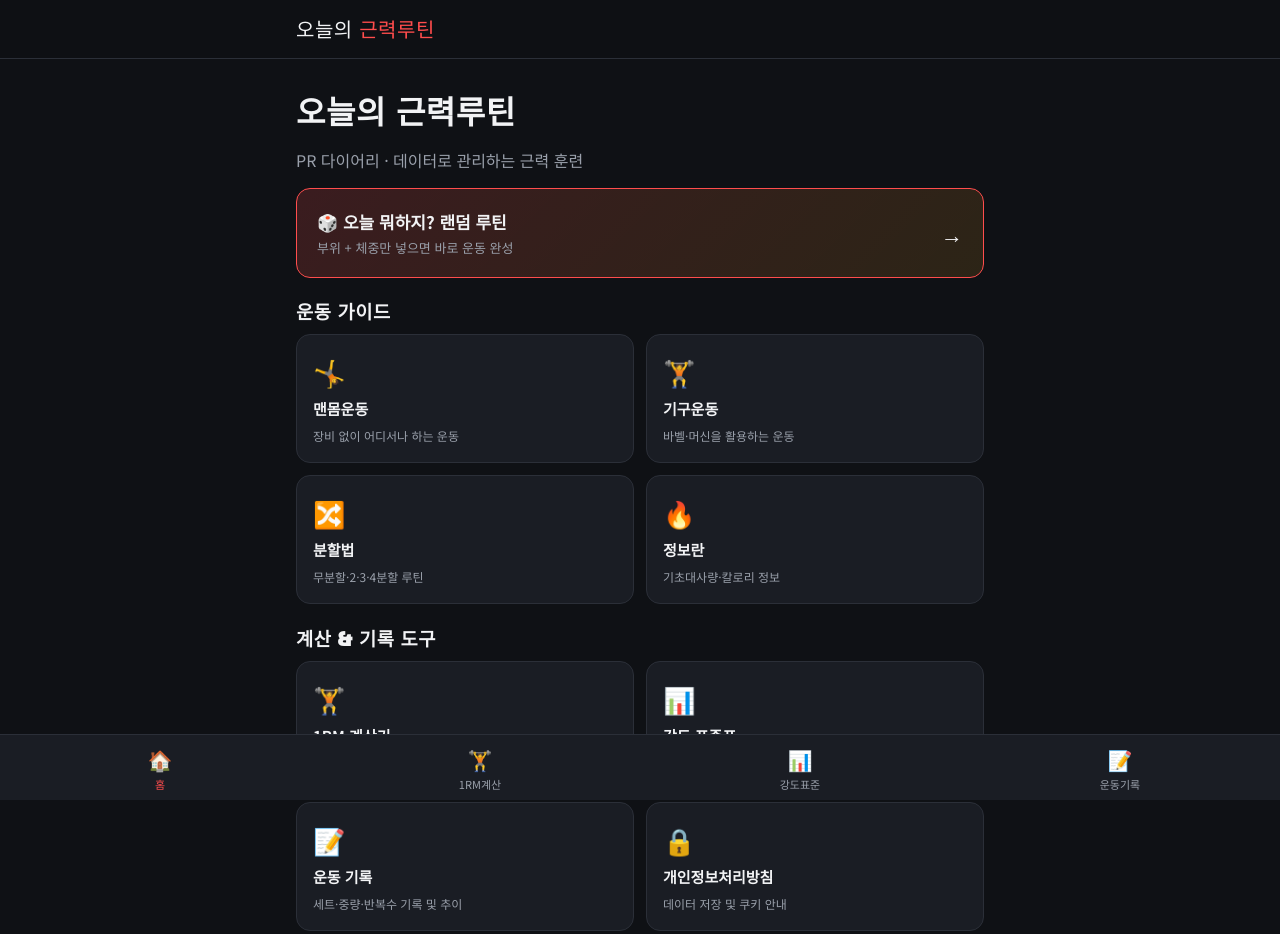
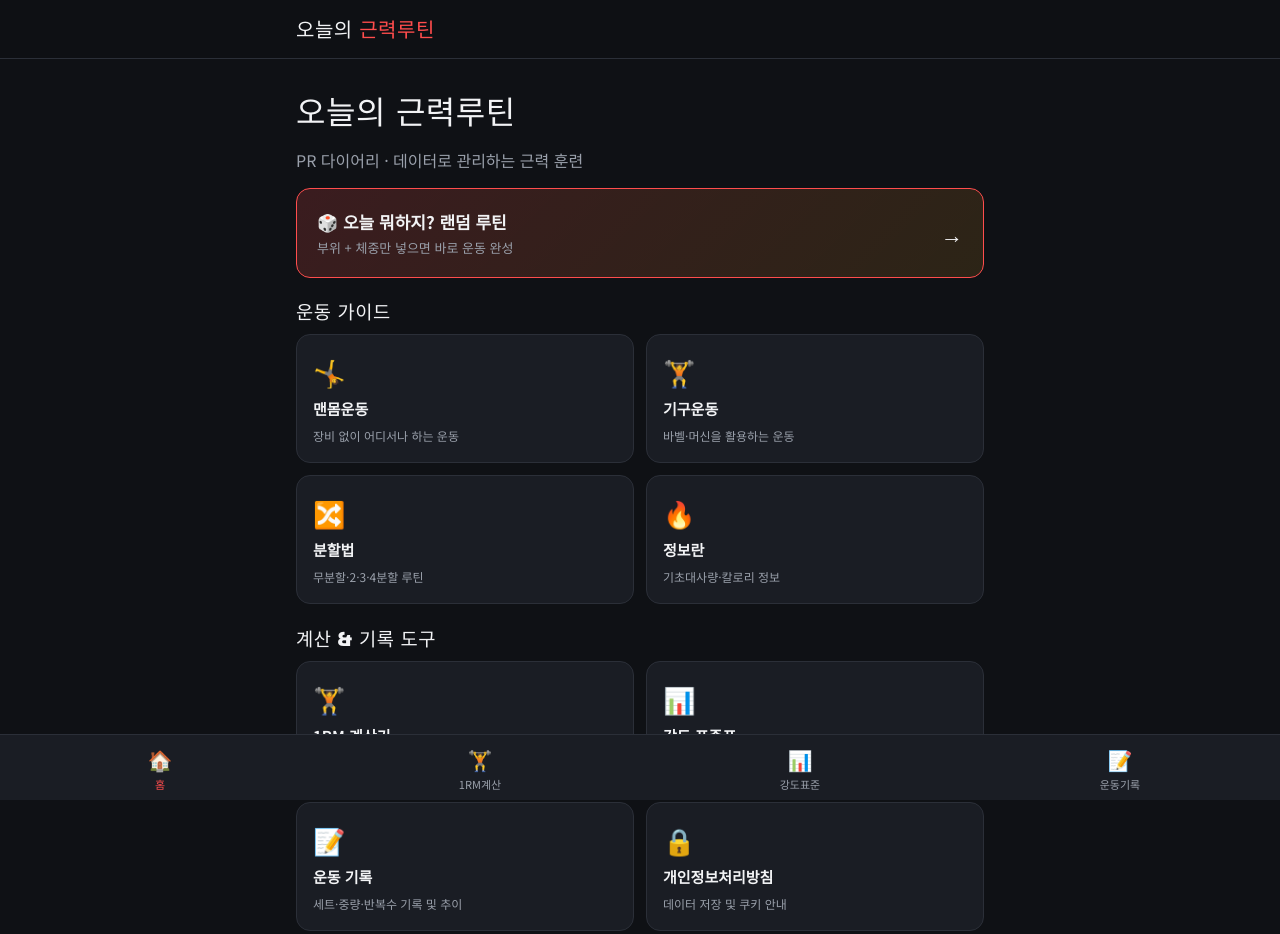
Before and after one commit to yang970123-ctrl/strength-routine-site, a plain HTML site: page index.html in a window 1280 px wide. Shown: the top 934 px of the page. Drawn offline with Linux system fonts and the light colour scheme.

Commit message:
Add files via upload

```diff
--- a/css/style.css
+++ b/css/style.css
@@ -30,6 +30,9 @@ body {
 h1, h2, h3, .brand {
   font-family: 'Black Han Sans', 'Noto Sans KR', sans-serif;
   letter-spacing: 0.5px;
+  font-weight: 400;
+  font-synthesis: none;
+  -webkit-font-smoothing: antialiased;
 }
 
 .mono, input[type="number"], .stat-value {
```
